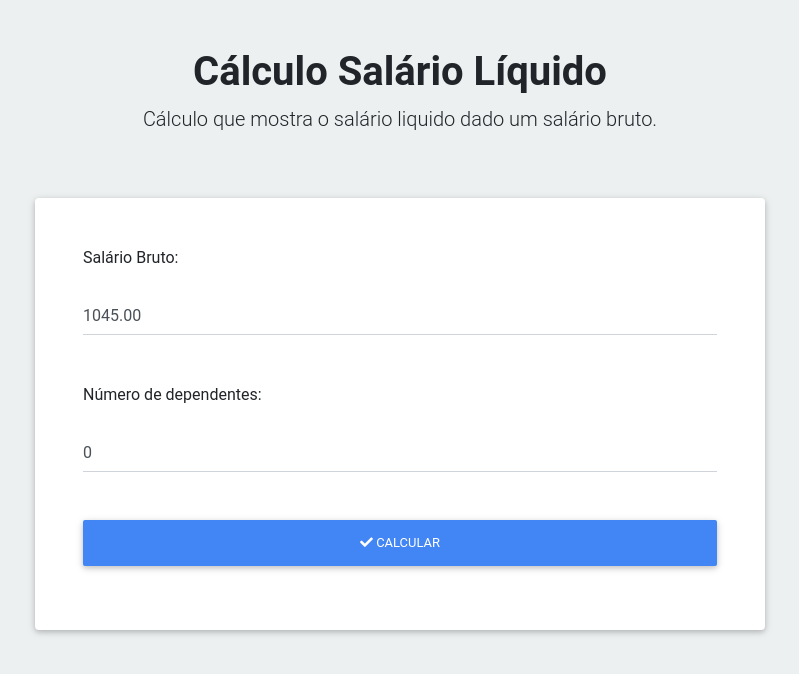
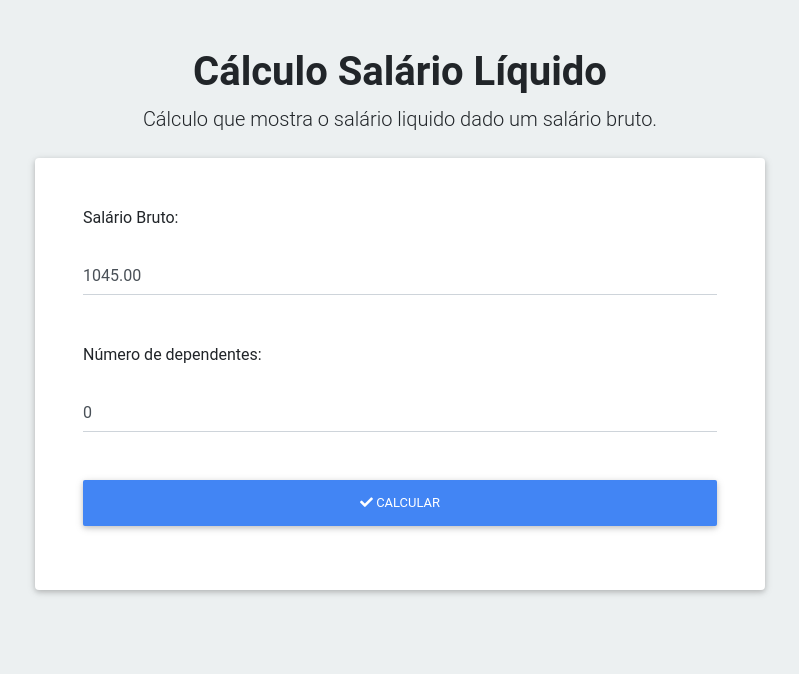
Before and after one commit to VitorGCarrilho/calculadora-salario-liquido, a plain HTML site: page index.html in a window 1280 px wide. Shown: the whole page, without its empty margins (240-1039 px from the left). Drawn offline with nearby package versions, Linux system fonts and the light colour scheme.

Commit message:
Removendo padding no eixo x

```diff
--- a/index.html
+++ b/index.html
@@ -20,7 +20,7 @@
 <body style="background-color: #ecf0f1">
     <div class="container">
 
-        <div class="row p-5">
+        <div class="row pt-5 pb-2">
             <div class="col-12 text-center">
                 <h1 class="font-weight-bold">Cálculo Salário Líquido</h1>
                 <p class="lead">Cálculo que mostra o salário liquido dado um salário bruto.</p>
```
